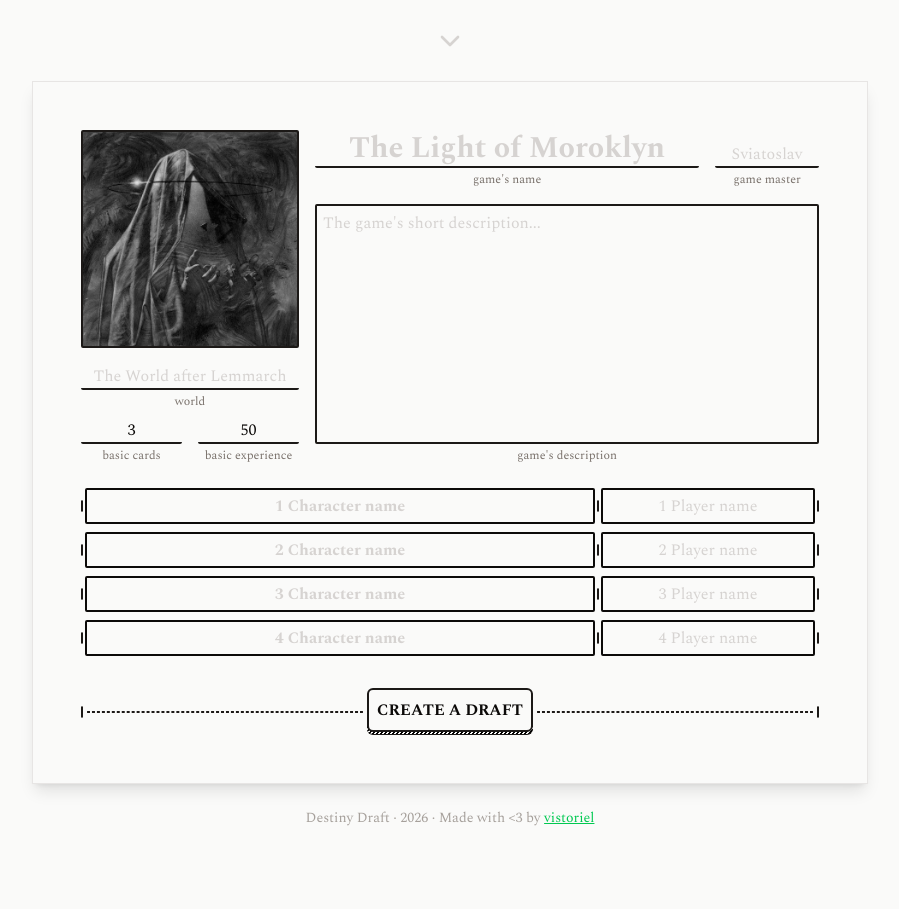
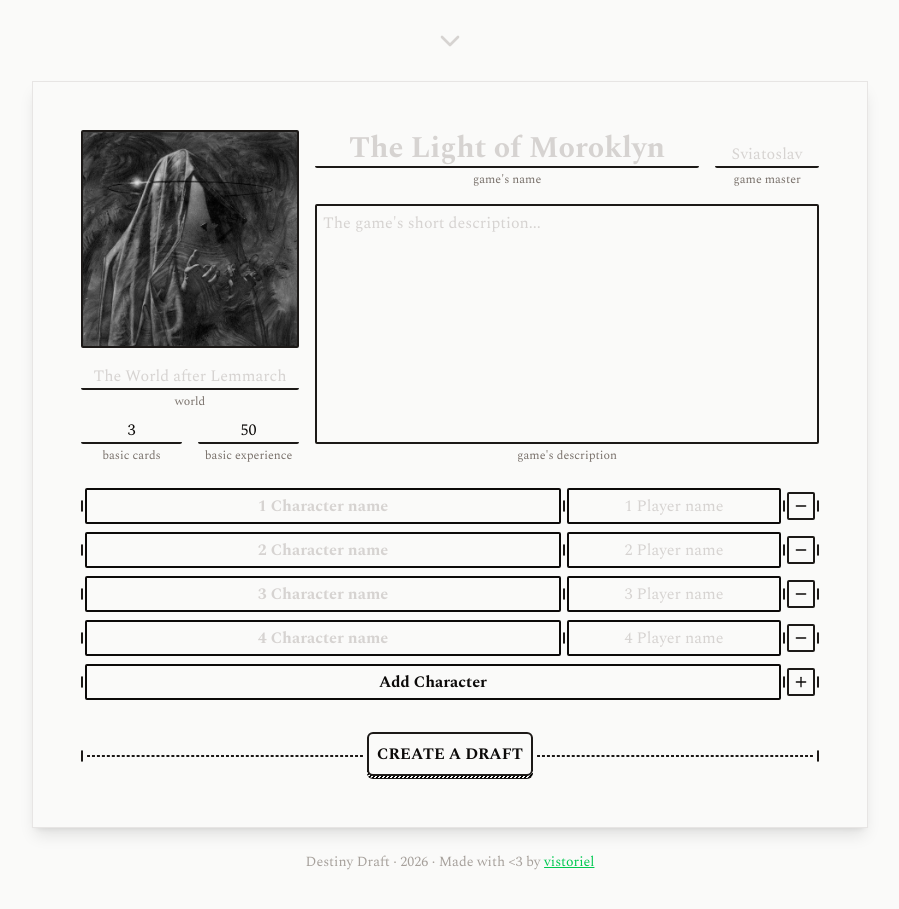
Before and after one commit to vistoriel/destiny-draft, a Next.js app: page / in a window 1280 px wide. Shown: the part 407-1316 px from the top of the page, without its empty margins (190-1089 px from the left). Before the commit the page ends 1283 px from the top, so only its background shows below. Built offline with nearby package versions, Linux system fonts and the light colour scheme; no server answers.

Commit message:
feat: add player count for draft creation

```diff
--- a/app/page.tsx
+++ b/app/page.tsx
@@ -1,4 +1,6 @@
-import { DraftHeader, DraftPlayers } from "@/components/draft";
+"use client";
+
+import { DraftHeader, DraftPlayers, CreateDraftForm } from "@/components/draft";
 import { RaisedButton } from "@/components/ui/RaisedButton";
 import { ChevronDown, Guitar, PenTool, Swords } from "lucide-react";
 
@@ -21,14 +23,17 @@ export default function Home() {
         <ChevronDown size={32} className="text-stone-300"/>
       </div>
       <main className="w-209 mx-auto bg-background py-12 shadow-lg border border-stone-200 flex flex-col">
-        <DraftHeader className="px-12"/>
-        <DraftPlayers className="px-12 pt-6" />
+        <CreateDraftForm>
+          {(form, fieldArray) => (
+            <>
+              <DraftHeader className="px-12" register={form.register} />
+              <DraftPlayers className="px-12 pt-6" register={form.register} fieldArray={fieldArray} />
               <footer className="flex justify-center items-center gap-1 px-12 pt-8">
                 <div className="flex items-center">
                   <hr className="h-3 border border-stone-900 rounded-xs" />
                 </div>
                 <hr className="w-full border border-dashed border-stone-900 rounded-xs" />
-          <RaisedButton className="shrink-0" >
+                <RaisedButton className="shrink-0" type="submit">
                   Create a Draft
                 </RaisedButton>
                 <hr className="w-full border border-dashed border-stone-900 rounded-xs" />
@@ -36,6 +41,9 @@ export default function Home() {
                   <hr className="h-3 border border-stone-900 rounded-xs" />
                 </div>
               </footer>
+            </>
+          )}
+        </CreateDraftForm>
       </main>
     </>
   );
--- /dev/null
+++ b/components/draft/AddPlayerButton.tsx
@@ -0,0 +1,31 @@
+import { cn } from "@/lib/utils";
+import { Plus } from "lucide-react";
+import { ButtonHTMLAttributes } from "react";
+
+export function AddPlayerButton({ className, ...props }: ButtonHTMLAttributes<HTMLButtonElement>) {
+  return (
+    <button
+      type="button"
+      className={cn("w-full flex items-center gap-0.5 cursor-pointer", className)}
+      {...props}
+    >
+      <div className="flex items-center">
+        <hr className="h-3 border border-stone-900 rounded-xs" />
+      </div>
+      <div className="w-full text-center border-2 p-1 rounded-xs font-bold placeholder:text-stone-300 active:border-primary-900 focus:bg-primary-50 focus:outline-2 focus-visible:outline-2 focus:border-primary-900 outline-primary-600 outline-offset-0 focus:z-10">
+        Add Character
+      </div>
+      <div className="flex items-center">
+        <hr className="h-3 border border-stone-900 rounded-xs" />
+      </div>
+      <div
+        className="p-1 border-2 border-stone-900 rounded-xs"
+      >
+        <Plus size={16} />
+      </div>
+      <div className="flex items-center">
+        <hr className="h-3 border border-stone-900 rounded-xs" />
+      </div>
+    </button>
+  );
+}
--- /dev/null
+++ b/components/draft/CreateDraftForm.tsx
@@ -0,0 +1,52 @@
+"use client";
+
+import { useForm, UseFormReturn, useFieldArray } from "react-hook-form";
+import { zodResolver } from "@hookform/resolvers/zod";
+import { CreateDraftSchema, CreateDraftProps, CreateDraftInput } from "@/lib/schemas";
+import { createDraft } from "@/app/actions/create-draft";
+
+interface CreateDraftFormProps {
+  children: (form: UseFormReturn<CreateDraftInput>, fieldArray: ReturnType<typeof useFieldArray<CreateDraftInput, "characters">>) => React.ReactNode;
+}
+
+export function CreateDraftForm({ children }: CreateDraftFormProps) {
+  const form = useForm<CreateDraftInput>({
+    resolver: zodResolver(CreateDraftSchema),
+    defaultValues: {
+      draft: {
+        title: undefined,
+        master_name: undefined,
+        description: undefined,
+        world: undefined,
+        basic_cards: 3,
+        basic_experience: 50,
+      },
+      characters: [
+        { name: undefined, player_name: undefined },
+        { name: undefined, player_name: undefined },
+        { name: undefined, player_name: undefined },
+        { name: undefined, player_name: undefined },
+      ],
+    },
+  });
+
+  const fieldArray = useFieldArray({
+    control: form.control,
+    name: "characters",
+  });
+
+  const onSubmit = async (data: CreateDraftInput) => {
+    // Filter out empty characters
+    const filteredData = {
+      ...data,
+      characters: data.characters.filter(c => c.name || c.player_name),
+    };
+    await createDraft(filteredData as CreateDraftProps);
+  };
+
+  return (
+    <form onSubmit={form.handleSubmit(onSubmit)}>
+      {children(form, fieldArray)}
+    </form>
+  );
+}
--- a/components/draft/DraftPlayers.tsx
+++ b/components/draft/DraftPlayers.tsx
@@ -1,12 +1,43 @@
 import { cn } from "@/lib/utils";
 import { Player } from "./Player";
+import { UseFormRegister, UseFieldArrayReturn } from "react-hook-form";
+import { CreateDraftInput } from "@/lib/schemas";
+import { AddPlayerButton } from "./AddPlayerButton";
 
-export function DraftPlayers({ className }: { className?: string }) {
+interface DraftPlayersProps {
+  className?: string;
+  register?: UseFormRegister<CreateDraftInput>;
+  fieldArray?: UseFieldArrayReturn<CreateDraftInput, "characters">;
+}
+
+export function DraftPlayers({ className, register, fieldArray }: DraftPlayersProps) {
+  const canRemove = (fieldArray?.fields.length ?? 0) > 1;
+  const canAdd = (fieldArray?.fields.length ?? 0) < 16;
+
+  const handleAdd = () => {
+    if (canAdd && fieldArray) {
+      fieldArray.append({ name: undefined, player_name: undefined });
+    }
+  };
+
+  const handleRemove = (index: number) => {
+    if (canRemove && fieldArray) {
+      fieldArray.remove(index);
+    }
+  };
+
   return (
     <section className={cn('flex flex-col gap-2', className)}>
-      {Array.from({ length: 4 }).map((_, positionIdx) => (
-        <Player position={positionIdx + 1} key={positionIdx} />
+      {fieldArray?.fields.map((field, index) => (
+        <Player
+          key={field.id}
+          index={index}
+          register={register}
+          canBeRemoved={canRemove}
+          handleRemove={handleRemove}
+        />
       ))}
+      { canAdd && <AddPlayerButton onClick={handleAdd} /> }
     </section>
   )
 }
--- a/components/draft/Player.tsx
+++ b/components/draft/Player.tsx
@@ -1,6 +1,17 @@
+import { CreateDraftInput } from "@/lib/schemas";
 import { cn } from "@/lib/utils";
+import { Minus } from "lucide-react";
+import { UseFormRegister } from "react-hook-form";
 
-export function Player({ position, className }: { position: number, className?: string }) {
+interface PlayerProps {
+  index: number;
+  className?: string;
+  canBeRemoved?: boolean;
+  handleRemove?: (index: number) => void;
+  register?: UseFormRegister<CreateDraftInput>;
+}
+
+export function Player({ index, className, canBeRemoved, handleRemove, register }: PlayerProps) {
   return (
     <div
       className={cn("w-full flex items-center gap-0.5", className)}
@@ -11,7 +22,8 @@ export function Player({ position, className }: { position: number, className?:
       <input
         type="text"
         className="w-full text-center border-2 p-1 rounded-xs font-bold placeholder:text-stone-300 active:border-primary-900 focus:bg-primary-50 focus:outline-2 focus-visible:outline-2 focus:border-primary-900 outline-primary-600 outline-offset-0 focus:z-10"
-        placeholder={`${position} Character name`}
+        placeholder={`${index + 1} Character name`}
+        {...(register && register(`characters.${index}.name` as const))}
       />
       <div className="flex items-center">
         <hr className="h-3 border border-stone-900 rounded-xs" />
@@ -19,8 +31,24 @@ export function Player({ position, className }: { position: number, className?:
       <input
         type="text"
         className="w-64 text-center border-2 p-1 rounded-xs placeholder:text-stone-300 active:border-primary-900 focus:bg-primary-50 focus:outline-2 focus-visible:outline-2 focus:border-primary-900 outline-primary-600 outline-offset-0 focus:z-10"
-        placeholder={`${position} Player name`}
+        placeholder={`${index + 1} Player name`}
+        {...(register && register(`characters.${index}.player_name` as const))}
       />
+      <div className="flex items-center">
+        <hr className="h-3 border border-stone-900 rounded-xs" />
+      </div>
+      <button
+        type="button"
+        onClick={() => handleRemove && handleRemove(index)}
+        disabled={!canBeRemoved}
+        className={cn(
+          "p-1 border-2 border-stone-900 rounded-xs active:border-primary-900 focus:bg-primary-50 focus:outline-2 focus-visible:outline-2 focus:border-primary-900 outline-primary-600 outline-offset-0 focus:z-10",
+          canBeRemoved ? "cursor-pointer" : "cursor-not-allowed"
+        )}
+        title="Remove character"
+      >
+        <Minus size={16} />
+      </button>
       <div className="flex items-center">
         <hr className="h-3 border border-stone-900 rounded-xs" />
       </div>
--- a/components/draft/index.ts
+++ b/components/draft/index.ts
@@ -1,2 +1,3 @@
 export * from './DraftHeader';
 export * from './DraftPlayers';
+export * from './CreateDraftForm';
--- a/lib/schemas/CreateDraft.ts
+++ b/lib/schemas/CreateDraft.ts
@@ -1,8 +1,10 @@
 import z from "zod";
 
+const emptyStringToUndefined = z.literal("").transform(() => undefined);
+
 export const CreateCharacterSchema = z.object({
-  name: z.string().min(2).max(64).optional(),
-  player_name: z.string().min(2).max(32).optional(),
+  name: z.union([emptyStringToUndefined, z.string().min(2).max(64)]).optional(),
+  player_name: z.union([emptyStringToUndefined, z.string().min(2).max(32)]).optional(),
 }).refine(data => data.name || data.player_name, {
   message: "Either name or player_name is required",
   path: ["player_name"]
@@ -22,3 +24,9 @@ export const CreateDraftSchema = z.object({
 
 export type CreateCharacterProps = z.infer<typeof CreateCharacterSchema>;
 export type CreateDraftProps = z.infer<typeof CreateDraftSchema>;
+
+export type CreateCharacterInput = z.input<typeof CreateCharacterSchema>;
+export type CreateDraftInput = z.input<typeof CreateDraftSchema>;
+
+export type CreateCharacterOutput = z.output<typeof CreateCharacterSchema>;
+export type CreateDraftOutput = z.output<typeof CreateDraftSchema>;
--- a/package.json
+++ b/package.json
@@ -13,6 +13,7 @@
     "gen-types": "bunx supabase gen types typescript --project-id jfxodnycdpblhwrejxfd > lib/supabase/database.types.ts"
   },
   "dependencies": {
+    "@hookform/resolvers": "^5.2.2",
     "@supabase/ssr": "^0.8.0",
     "@supabase/supabase-js": "^2.91.1",
     "@tiptap/react": "^3.17.1",
@@ -23,6 +24,7 @@
     "next": "16.1.4",
     "react": "19.2.3",
     "react-dom": "19.2.3",
+    "react-hook-form": "^7.71.1",
     "react-textarea-autosize": "^8.5.9",
     "tailwind-merge": "^3.4.0",
     "zod": "^4.3.6"
```
Also changed, not shown: components/draft/DraftHeader.tsx (+40 -6 lines), 1 other file (tests, documents, lock files or other folders). Lines whose indentation alone changed are shown as unchanged.
